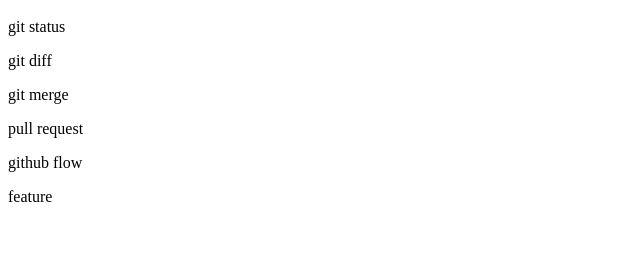
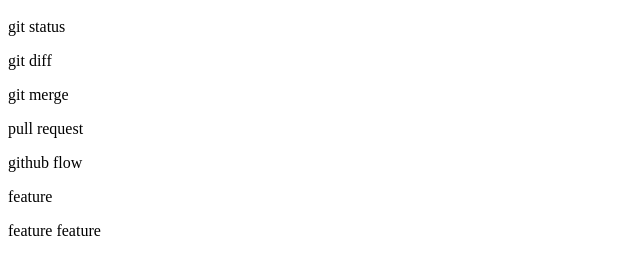
Before and after one commit to MitsudaNaohiro/git_tutorial, a plain HTML site: page index.html in a window 1280 px wide. Shown: the part 57-332 px from the top of the page, without its empty margins (0-640 px from the left). Drawn offline with Linux system fonts and the light colour scheme.

Commit message:
feature featureを追記

```diff
--- a/index.html
+++ b/index.html
@@ -5,3 +5,4 @@
 <p>pull request</p>
 <p>github flow</p>
 <p>feature</p>
+<p>feature feature</p>
```
